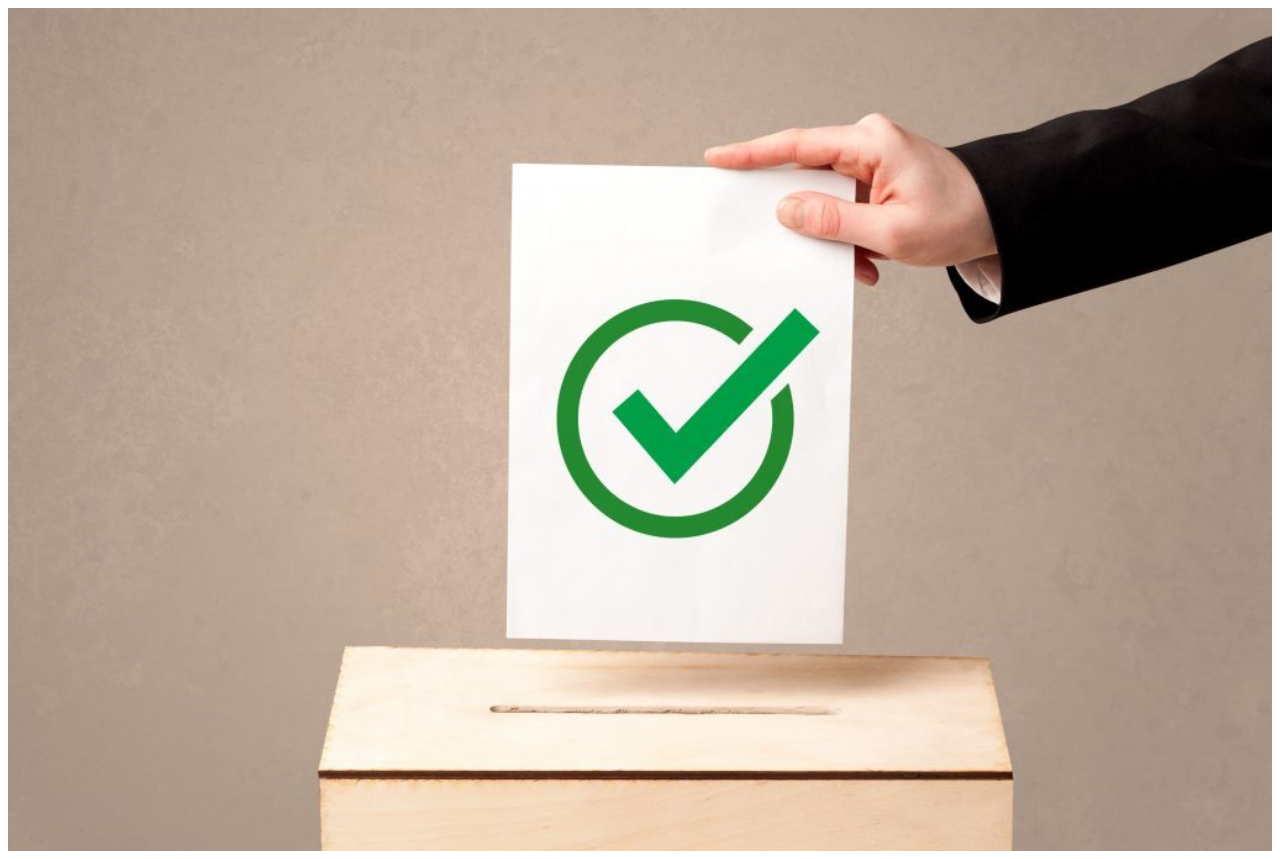
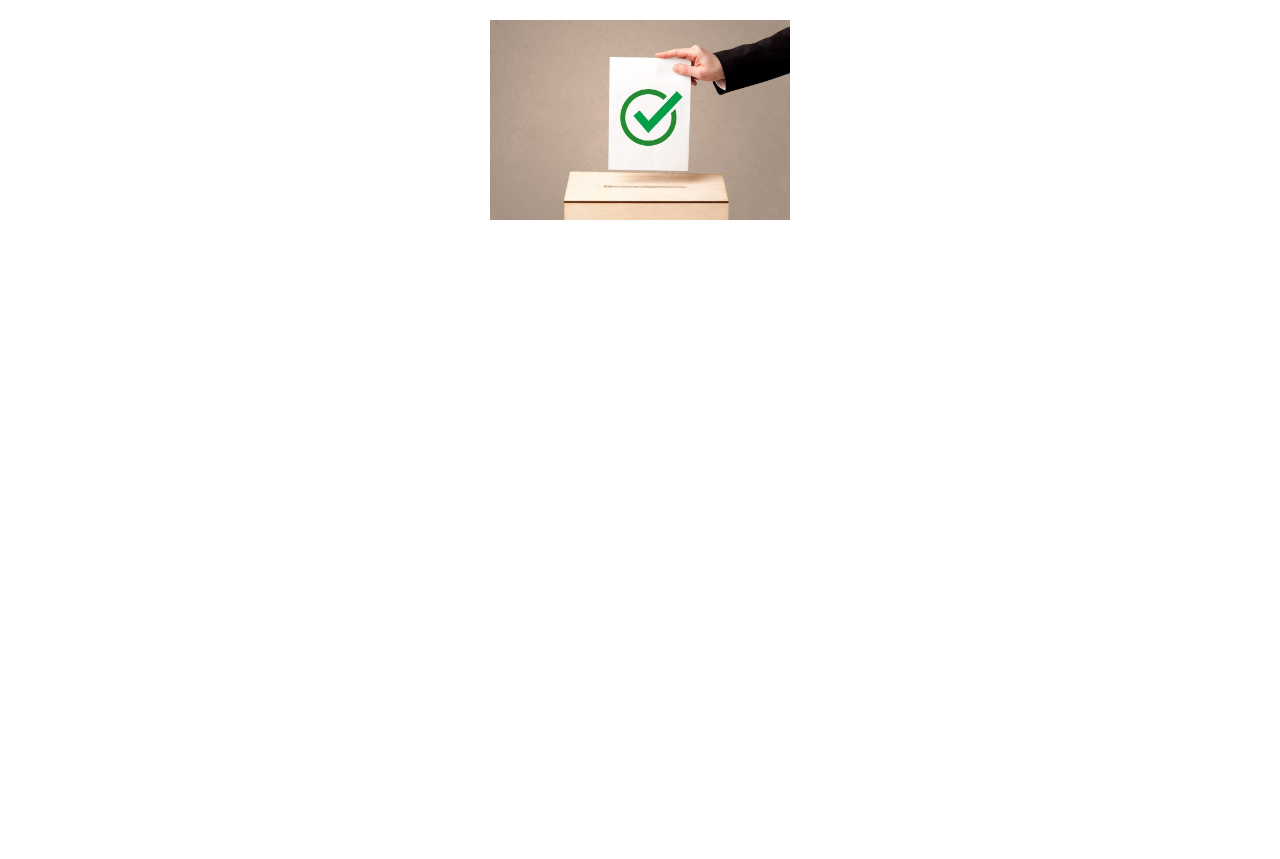
Before and after one commit to EdgeJay/tdd-react-enzyme-demo, a React app: page / in a window 1280 px wide. After the commit the page ends 800 px from the top, so only its background shows below. Built offline with nearby package versions, Linux system fonts and the light colour scheme.

Commit message:
setup styles

```diff
--- a/package.json
+++ b/package.json
@@ -48,6 +48,7 @@
     "babel-eslint": "^10.0.1",
     "babel-loader": "^8.0.5",
     "babel-plugin-styled-components": "^1.10.0",
+    "css-loader": "^2.1.0",
     "enzyme": "^3.8.0",
     "enzyme-adapter-react-16": "^1.8.0",
     "eslint": "^5.12.1",
@@ -61,6 +62,9 @@
     "eslint-plugin-react": "^7.12.4",
     "file-loader": "^3.0.1",
     "html-webpack-plugin": "^3.2.0",
+    "node-sass": "^4.11.0",
+    "sass-loader": "^7.1.0",
+    "style-loader": "^0.23.1",
     "webpack": "^4.29.0",
     "webpack-cli": "^3.2.1",
     "webpack-dev-server": "^3.1.14"
--- a/src/client/components/Header.js
+++ b/src/client/components/Header.js
@@ -6,18 +6,20 @@ const Container = styled.header`
   display: flex;
   flex-flow: row nowrap;
   justify-content: center;
+  padding-top: 2rem;
 
-  img {
-    flex: 300px;
+  &::before {
+    display: block;
+    content: '';
+    width: 30rem;
+    height: 20rem;
+    background: url(${pollImage}) no-repeat center;
+    background-size: cover;
   }
 `;
 
 function Header() {
-  return (
-    <Container>
-      <img src={pollImage} alt="Let's vote!" title="Let's vote!" />
-    </Container>
-  );
+  return <Container />;
 }
 
 export default Header;
--- a/src/client/index.js
+++ b/src/client/index.js
@@ -1,5 +1,6 @@
 import React from 'react';
 import ReactDOM from 'react-dom';
 import App from './components/App';
+import './styles/main.scss';
 
 ReactDOM.render(<App />, document.getElementById('mount'));
--- /dev/null
+++ b/src/client/styles/main.scss
@@ -0,0 +1,7 @@
+html, body {
+  background-color: white;
+  margin: 0;
+  padding: 0;
+  font-size: 10px;
+  font-family: 'Courier New', Courier, monospace;
+}
--- a/src/client/templates/index.html
+++ b/src/client/templates/index.html
@@ -3,6 +3,7 @@
   <head>
     <meta charset="UTF-8">
     <title><%= htmlWebpackPlugin.options.title %></title>
+    <style id="base" type="text/css"></style>
   </head>
   <body>
     <div id="mount"></div>
--- a/webpack.config.js
+++ b/webpack.config.js
@@ -18,6 +18,24 @@ module.exports = {
   },
   module: {
     rules: [
+      {
+        test: /\.scss$/,
+        use: [
+          {
+            loader: 'style-loader',
+            options: {
+              insertInto: () => document.querySelector('#base'),
+            },
+          },
+          'css-loader',
+          {
+            loader: 'sass-loader',
+            options: {
+              includePaths: [path.resolve(__dirname, './src/client/styles')],
+            },
+          },
+        ],
+      },
       {
         test: /\.js$/,
         loader: 'eslint-loader',
```
Also changed, not shown: 1 other file (tests, documents, lock files or other folders).
